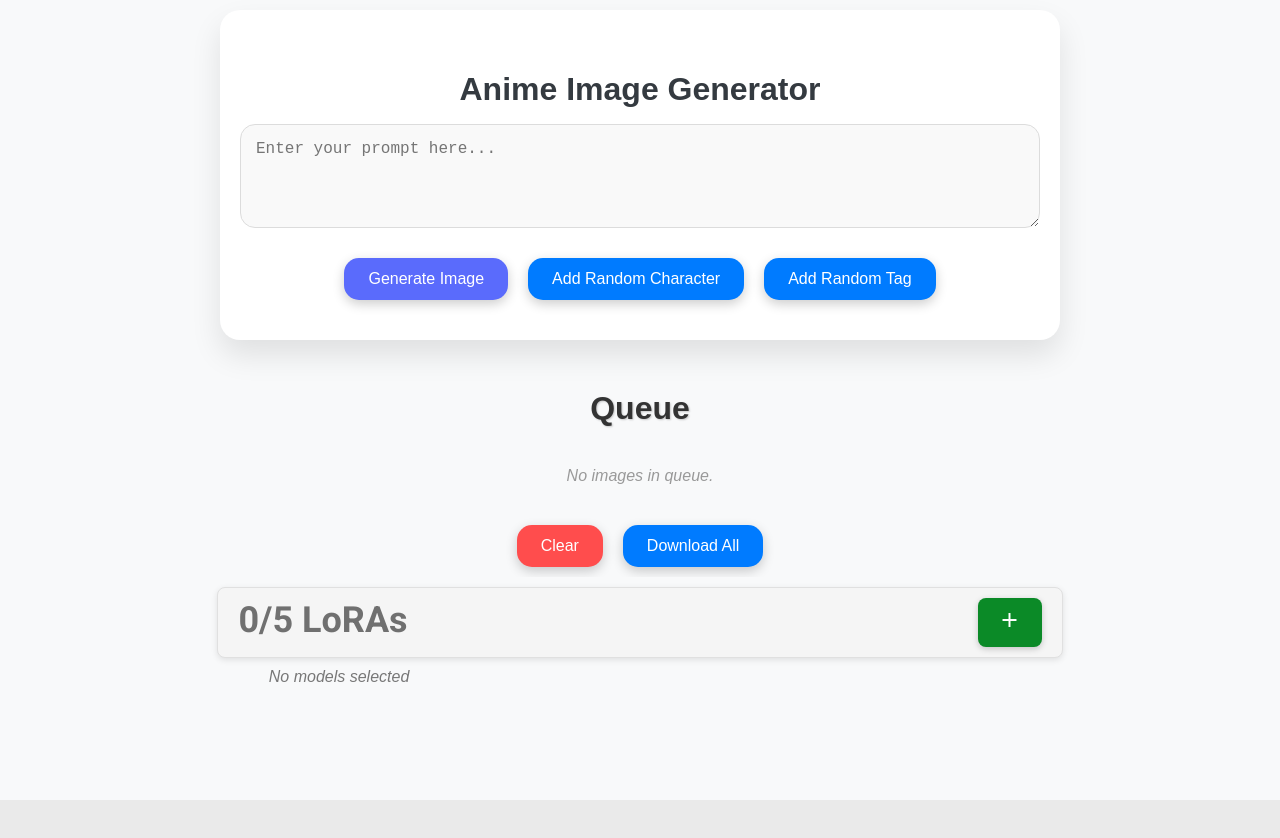
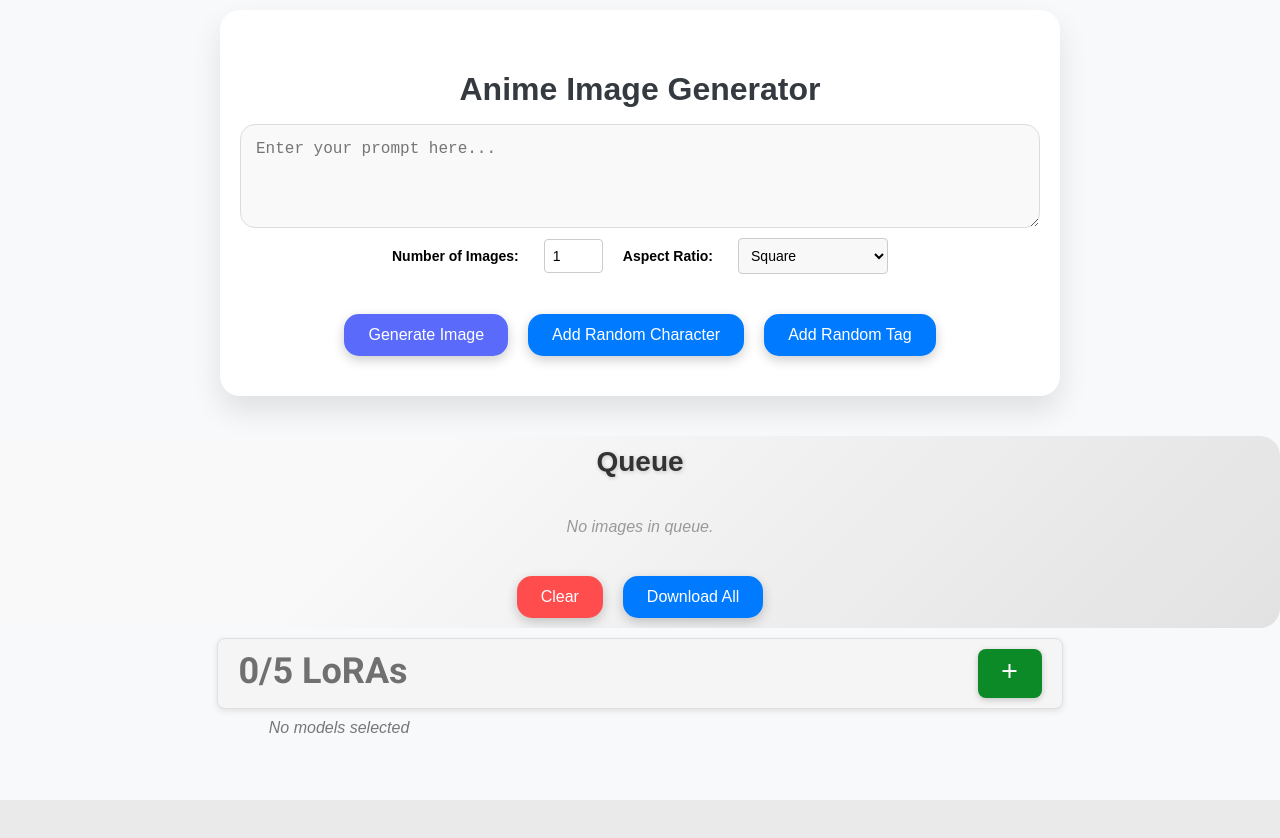
Before and after one commit to realsun1/img-generator, a React (Vite) app: page / in a window 1280 px wide. Shown: the top 838 px of the page. Built offline with nearby package versions, Linux system fonts and the light colour scheme.

Commit message:
fixed img generation error and added batch processing + aspect ratio

```diff
--- a/src/components/ImageGenerator/ImageGenerator.jsx
+++ b/src/components/ImageGenerator/ImageGenerator.jsx
@@ -11,6 +11,7 @@ const CHECK_STATUS_URL = `${CORS_PROXY}api/v2/generate/check`;
 const RETRIEVE_STATUS_URL = `${CORS_PROXY}api/v2/generate/status`;
 
 const MAX_QUEUE_SIZE = 5; // Maximum number of images in the queue
+const MAX_IMAGES_PER_PROMPT = 5; // Maximum number of images a user can request per prompt
 
 const ImageGenerator = ({ loras }) => {
     const [prompt, setPrompt] = useState(localStorage.getItem('prompt') || '');
@@ -19,6 +20,9 @@ const ImageGenerator = ({ loras }) => {
     const [notification, setNotification] = useState('');
     const [canDownloadAll, setCanDownloadAll] = useState(false); // Track if download all button should be enabled
     const [images, setImages] = useState([]); // Array of image URLs
+    const [imageCount, setImageCount] = useState(1); // Number of images to generate
+    const [aspectRatio, setAspectRatio] = useState('square'); // Default to square
+
 
     const [characters, setCharacters] = useState([]);
     const [tags, setTags] = useState([]);
@@ -95,8 +99,8 @@ useEffect(() => {
         // Count only processing items
         const processingCount = queue.filter(item => !item.done && !item.cancelled).length;
 
-        if (processingCount >= MAX_QUEUE_SIZE) {
-            setNotification('Queue is full. Please wait until some images are processed before adding more.');
+        if (processingCount + imageCount > MAX_QUEUE_SIZE) {
+            setNotification(`Queue is full. You can only add ${MAX_QUEUE_SIZE - processingCount} more image(s) to the queue.`);
             return;
         }
 
@@ -105,19 +109,44 @@ useEffect(() => {
         const negativePrompt = 'score_6, score_5, score_4, simple background, 3d, realistic, watermark';
         const combinedPrompt = `${hiddenPrompt} ${prompt || 'a cute catgirl'} ### ${negativePrompt}`;
 
+        // Sleep function to create a delay
+        const sleep = (ms) => new Promise(resolve => setTimeout(resolve, ms));
+
+        let width, height;
+
+        switch (aspectRatio) {
+            case 'portrait':
+                width = 768; // Example width for portrait
+                height = 1024; // Example height for portrait
+                break;
+            case 'landscape':
+                width = 1024; // Example width for landscape
+                height = 768; // Example height for landscape
+                break;
+            case 'square':
+            default:
+                width = 1024; // Example width for square
+                height = 1024; // Example height for square
+                break;
+        }
+
         try {
+            // Generate the specified number of images with different seeds
+            for (let i = 0; i < imageCount; i++) {
+                // Wait for 1 second (1000 milliseconds) before initiating the next generation
+                await sleep(100);
                 const response = await axios.post(
                     INITIATE_URL,
                     {
                         "prompt": combinedPrompt,
                         "params": {
-                        "cfg_scale": 5,
-                        "seed": "",
-                        "sampler_name": "k_dpmpp_sde",
-                        "height": 1024,
-                        "width": 1024,
+                            "cfg_scale": 7,
+                            "seed": '',
+                            "sampler_name": "k_euler_a",
+                            "height": height,
+                            "width": width,
                             "post_processing": ["RealESRGAN_x4plus_anime_6B"],
-                        "steps": 25,
+                            "steps": 30,
                             "tiling": false,
                             "karras": true,
                             "hires_fix": true,
@@ -146,18 +175,22 @@ useEffect(() => {
                     id: response.data.id,
                     prompt: prompt || 'a cute catgirl',
                     status: 'Generation started. Checking status...',
-                eta: response.data.wait_time || 'Calculating..',
+                    eta: response.data.wait_time || 'Calculating...', // Fallback to 'Calculating...' if no wait time
                     imageUrl: '',
                     done: false,
                     cancelled: false,
                     isCheckingStatus: false,
                     lastChecked: Date.now(),
-                checkInterval: 10000 // Initial check interval 10 seconds
+                    checkInterval: 10000, // Initial check interval 10 seconds
+                    seed: ''
                 };
 
+
                 setQueue(prevQueue => [...prevQueue, newItem]);
+            }
+
             setLoading(false);
-            setNotification('Image generation initiated.');
+            setNotification(`${imageCount} image(s) generation initiated.`);
         } catch (error) {
             console.error('Error initiating generation:', error.response ? error.response.data : error.message);
             setLoading(false);
@@ -369,6 +402,12 @@ useEffect(() => {
         setPrompt(prevPrompt => `${prevPrompt} ${randomTag},`);
     };
 
+    const handleImageCountChange = (e) => {
+        const value = parseInt(e.target.value, 10);
+        if (value >= 1 && value <= MAX_IMAGES_PER_PROMPT) {
+            setImageCount(value);
+        }
+    };
 
     return (
         <div className="container">
@@ -382,6 +421,30 @@ useEffect(() => {
                         rows="4"
                         cols="50"
                     />
+
+                    <div className="image-count-section">
+                        <label htmlFor="imageCount">Number of Images:</label>
+                        <input
+                            type="number"
+                            id="imageCount"
+                            value={imageCount}
+                            onChange={handleImageCountChange}
+                            min="1"
+                            max={MAX_IMAGES_PER_PROMPT}
+                        />
+                        <label htmlFor="aspectRatio">Aspect Ratio:</label>
+                        <select
+                            id="aspectRatio"
+                            value={aspectRatio}
+                            onChange={(e) => setAspectRatio(e.target.value)}
+                        >
+                            <option value="square">Square</option>
+                            <option value="portrait">Portrait</option>
+                            <option value="landscape">Landscape</option>
+                        </select>
+                    </div>
+
+
                     <div className="button-container">
                         <button onClick={initiateImageGeneration} className="generate-button" disabled={loading}>
                             {loading ? <div className="loader" /> : 'Generate Image'}
--- a/src/components/ImageGenerator/styles.css
+++ b/src/components/ImageGenerator/styles.css
@@ -102,17 +102,18 @@ body, html {
 /* Queue container */
 .queue {
     width: 100%;
-    max-width: 250px;
+    max-width: 300px; /* Ensure it doesn't exceed this width */
     padding: 20px;
-    height: 100vh;
-    overflow-y: auto;
+    height: 100vh; /* Full height */
+    overflow-y: auto; /* Enable scrolling when overflowing */
     position: fixed;
     right: 0;
     top: 0;
-    box-shadow: -4px 0 15px rgba(0, 0, 0, 0.2); /* Enhanced shadow */
+    box-shadow: -4px 0 20px rgba(0, 0, 0, 0.3); /* Enhanced shadow */
     display: flex;
-    flex-direction: column;
+    flex-direction: column; /* Stack items vertically */
     z-index: 10; /* Ensure it's above other content */
+    background: linear-gradient(135deg, #f9f9f9 30%, #e2e2e2 100%); /* Gradient background for depth */
 }
 
 /* Queue title */
@@ -120,33 +121,34 @@ body, html {
     text-align: center;
     margin-top: 0;
     color: #333;
-    font-size: 32px;
+    font-size: 28px; /* Slightly smaller for a cleaner look */
     font-weight: bold;
     font-family: 'Noto Sans JP', sans-serif; /* Anime-inspired font */
-    text-shadow: 1px 1px 2px rgba(0, 0, 0, 0.2); /* Subtle shadow for better readability */
+    text-shadow: 1px 1px 4px rgba(0, 0, 0, 0.2); /* Subtle shadow for better readability */
     margin-bottom: 20px; /* Space between title and items */
 }
 
 /* Queue item styling */
 .queue-item {
     position: relative;
-    margin-bottom: 20px;
-    padding: 15px;
+    margin-bottom: 15px; /* Space between items */
+    padding: 15px; /* Padding for queue items */
     border: 2px solid #ff6f61; /* Accent border color */
-    border-radius: 20px; /* More rounded corners */
-    background: #ffffff;
-    box-shadow: 0 8px 24px rgba(0, 0, 0, 0.2); /* Enhanced shadow */
-    transition: transform 0.4s ease-in-out, box-shadow 0.4s ease-in-out;
-    overflow: hidden;
+    border-radius: 15px; /* Rounded corners */
+    background: #ffffff; /* Clean white background */
+    box-shadow: 0 10px 30px rgba(0, 0, 0, 0.2); /* Enhanced shadow for depth */
+    transition: transform 0.3s ease-in-out, box-shadow 0.3s ease-in-out; /* Slightly faster transition */
     animation: fadeIn 0.5s ease-out; /* Fade-in animation for items */
+    flex: 0 1 auto; /* Allow items to grow and shrink based on their content */
 }
 
 /* Queue item image */
 .queue-item img {
-    max-width: 100%;
-    border-radius: 20px; /* Rounded corners */
+    max-width: 100%; /* Make the image fill the width */
+    border-radius: 10px; /* Rounded corners */
     margin-top: 10px;
-    transition: transform 0.4s ease-in-out;
+    object-fit: cover; /* Ensures image maintains aspect ratio */
+    transition: transform 0.3s ease-in-out; /* Smooth transition for hover effect */
 }
 
 .queue-item img:hover {
@@ -156,9 +158,9 @@ body, html {
 /* Image container */
 .image-container {
     position: relative;
-    display: inline-block;
+    display: block; /* Changed to block for full width */
     overflow: hidden;
-    border-radius: 20px; /* Rounded corners */
+    border-radius: 10px; /* Rounded corners */
 }
 
 /* Fade-in animation for queue items */
@@ -173,13 +175,12 @@ body, html {
     }
 }
 
-
 /* Result image */
 .result-image {
     display: block;
     max-width: 100%;
     height: auto;
-    border-radius: 15px; /* Rounded corners */
+    border-radius: 10px; /* Rounded corners */
 }
 
 /* Download overlay */
@@ -194,17 +195,30 @@ body, html {
     justify-content: center;
     opacity: 0;
     transition: opacity 0.3s ease, visibility 0.3s ease;
-    background: rgba(0, 0, 0, 0.6); /* Darker overlay for better contrast */
-    border-radius: 15px; /* Rounded corners */
+    background: rgba(0, 0, 0, 0.7); /* Darker overlay for better contrast */
+    border-radius: 10px; /* Rounded corners */
     visibility: hidden;
-    margin-top: 10px;
 }
 
-/* Show the overlay on hover */
 .image-container:hover .download-overlay {
-    opacity: 1;
-    visibility: visible;
+    opacity: 1; /* Show overlay on hover */
+    visibility: visible; /* Ensure it is visible */
 }
+
+/* Scrollbar styles for the queue */
+.queue::-webkit-scrollbar {
+    width: 8px; /* Width of the scrollbar */
+}
+
+.queue::-webkit-scrollbar-thumb {
+    background: #000000; /* Color of the scrollbar */
+    border-radius: 4px; /* Rounded corners for scrollbar */
+}
+
+.queue::-webkit-scrollbar-thumb:hover {
+    background: #0056b3; /* Darker color on hover */
+}
+
 
 /* Download button styles */
 .download-button {
@@ -374,3 +388,42 @@ body, html {
     z-index: 1000;
     animation: fadeIn 3s ease-in-out, fadeOut 3s ease-in-out forwards;
 }
+
+.image-count-section {
+    display: flex;
+    align-items: center; /* Align items vertically centered */
+    gap: 20px; /* Space between each element */
+    margin-bottom: 20px; /* Space below the section */
+}
+
+.image-count-section label {
+    font-weight: bold; /* Make labels bold */
+    margin-right: 5px; /* Space between label and input */
+    font-size: 14px; /* Font size for labels */
+}
+
+.image-count-section input[type="number"],
+.image-count-section select {
+    padding: 8px; /* Padding for inputs and select */
+    border: 1px solid #ccc; /* Border for inputs and select */
+    border-radius: 4px; /* Rounded corners */
+    font-size: 14px; /* Font size for inputs */
+}
+
+.image-count-section select {
+    cursor: pointer; /* Pointer cursor for select dropdown */
+    background-color: #f8f8f8; /* Light background for select */
+    width: 150px
+}
+
+/* Optional: Add hover effect for the select */
+.image-count-section select:hover {
+    background-color: #e8e8e8; /* Darker background on hover */
+}
+
+/* Optional: Add focus effect for inputs and select */
+.image-count-section input[type="number"]:focus,
+.image-count-section select:focus {
+    border-color: #007bff; /* Change border color on focus */
+    outline: none; /* Remove default outline */
+}
```
Lines whose indentation alone changed are shown as unchanged.
